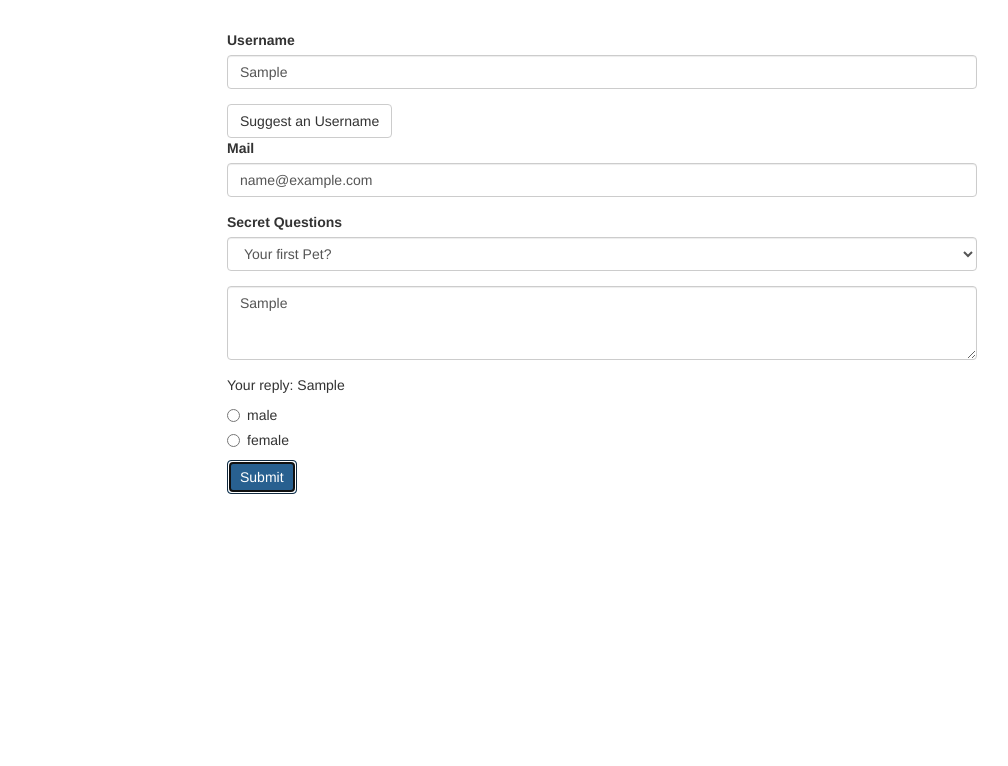
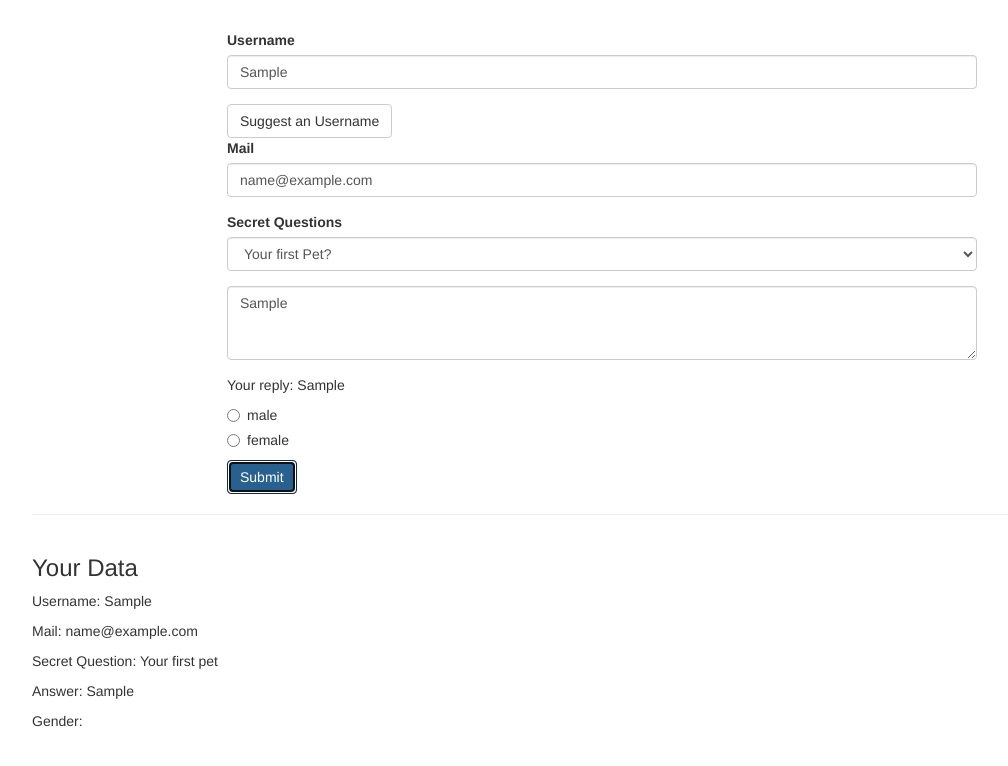
Before and after one commit to Salsa-Dude/template-driven-form-angular, an Angular app: page / in a window 1280 px wide. Both pictures are taken after typing "Sample", "name@example.com", "Sample" into the empty fields and a click on the button "Submit". Shown: the top 766 px of the page, without its empty margins (38-1046 px from the left). Built offline with nearby package versions, Linux system fonts and the light colour scheme.

Commit message:
Using Form Data

```diff
--- a/src/app/app.component.html
+++ b/src/app/app.component.html
@@ -85,4 +85,15 @@
       </form>
     </div>
   </div>
+  <hr>
+  <div class="row" *ngIf="submitted">
+    <div class="col-xs-12">
+      <h3>Your Data</h3>
+      <p>Username: {{ user.username }}</p>
+      <p>Mail: {{ user.email }}</p>
+      <p>Secret Question: Your first {{ user.secretQuestion }} </p>
+      <p>Answer: {{ user.answer }}</p>
+      <p>Gender:  {{ user.gender }} </p>
+    </div>
+  </div>
 </div>
--- a/src/app/app.component.ts
+++ b/src/app/app.component.ts
@@ -11,6 +11,14 @@ export class AppComponent {
   defaultQuestion = 'pet';
   answer = '';
   genders = ['male', 'female'];
+  user = {
+    username: '',
+    email: '',
+    secretQuestion: '',
+    answer: '',
+    gender: ''
+  }
+  submitted = false;
 
   suggestUserName() {
     const suggestedName = 'Superuser';
@@ -38,6 +46,11 @@ export class AppComponent {
   // }
 
   onSubmit() {
-    console.log(this.signupForm);
+    this.submitted = true;
+    this.user.username = this.signupForm.value.userData.username;
+    this.user.email = this.signupForm.value.userData.email;
+    this.user.secretQuestion = this.signupForm.value.secret;
+    this.user.answer = this.signupForm.value.questionAnswer;
+    this.user.gender = this.signupForm.value.gender;
   }
 }
```
